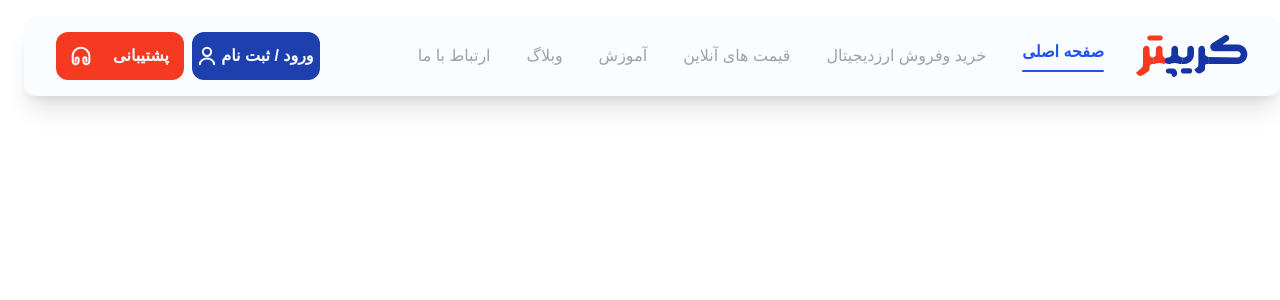
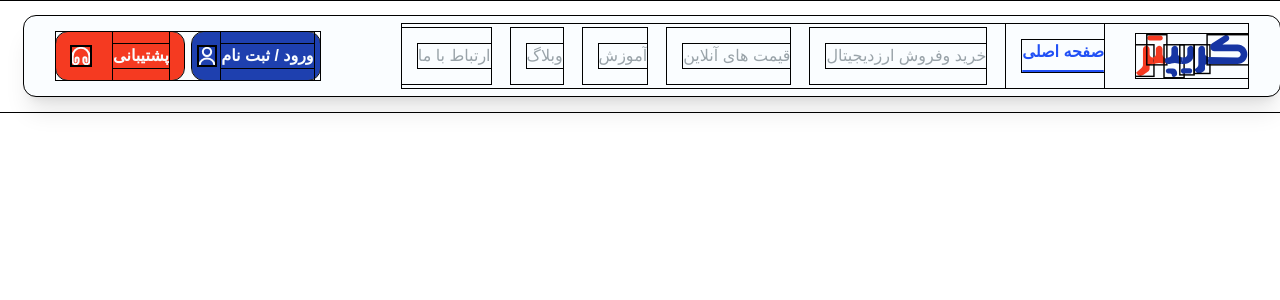
Before and after one commit to Amirwoas/crypter, a React (Vite) app: page / in a window 1280 px wide. Shown: the top 300 px of the page. Built offline with nearby package versions, Linux system fonts and the light colour scheme.

Commit message:
fix some bugs

```diff
--- a/src/index.css
+++ b/src/index.css
@@ -5,13 +5,13 @@
 
 * {
     font-family: Vazirmatn, sans-serif;
-  /* outline: 1px solid black; */
+  outline: 1px solid black;
 }
 
 @layer utilities {
     /* navbar css */
   .nav {
-    @apply relative group-hover:after:w-full cursor-pointer text-Foam-600 group-hover:text-BlueRibbon-500 flex items-center justify-end after:text-right w-full h-full after:content-[''] after:bg-BlueRibbon-500 after:h-[2.5px] after:w-0 after:right-0 after:absolute after:bottom-0 after:rounded-xl after:duration-300 ;
+    @apply relative group-hover:after:w-full cursor-pointer text-Foam-600 group-hover:text-BlueRibbon-500 flex items-center justify-end after:text-right  h-full after:content-[''] after:bg-BlueRibbon-500 after:h-[2.5px] after:w-0 after:right-0 after:absolute after:bottom-0 after:rounded-xl after:duration-300 ;
   }
   .dynamicNav {
     @apply after:content-[''] after:bg-BlueRibbon-500 after:h-[2.5px] after:w-full after:right-0 after:absolute relative flex items-center justify-center after:bottom-0 after:rounded-xl after:duration-300 text-BlueRibbon-500 font-bold pb-2 stroke-BlueRibbon-500 fill-BlueRibbon-500 text-base;
```
